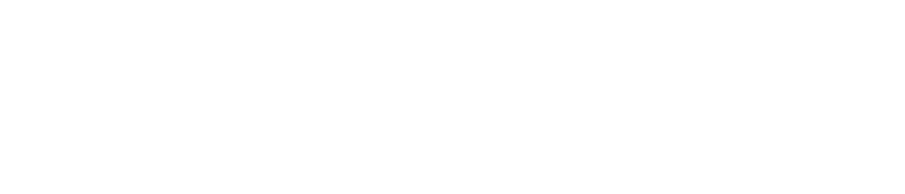
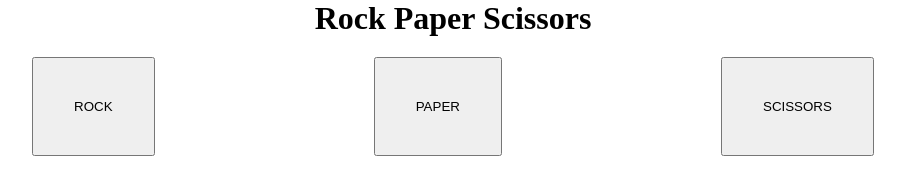
Before and after one commit to grandarena1/rock-paper-scissors, a plain HTML site: page index.html in a window 1280 px wide. Shown: the whole page, without its empty margins (187-1092 px from the left). Drawn offline with Linux system fonts and the light colour scheme.

Commit message:
Added buttons to rock paper scissors

```diff
--- a/index.html
+++ b/index.html
@@ -1,13 +1,19 @@
 <!DOCTYPE html>
 <html lang="en">
-<head>
+  <head>
     <meta charset="UTF-8">
     <meta http-equiv="X-UA-Compatible" content="IE=edge">
     <meta name="viewport" content="width=device-width, initial-scale=1.0">
     <title>Rock Paper Scissors</title>
-    <script src="rockpaperscissors.js"></script>
-</head>
-<body>
-
-</body>
+    <link rel="stylesheet" href="./style.css">
+    <script src="rockpaperscissors.js" defer></script>
+  </head>
+  <body>
+    <h1>Rock Paper Scissors</h1>
+    <div id="container">
+      <button>ROCK</button>
+      <button>PAPER</button>
+      <button>SCISSORS</button>
+    </div>
+  </body>
 </html>
--- a/rockpaperscissors.js
+++ b/rockpaperscissors.js
@@ -20,9 +20,9 @@ function getComputerChoice()
     return choice;
 }
 
-function getPlayerChoice()
+function getPlayerChoice(choice)
 {
-    const playerChoice = prompt("Please choose: ROCK, PAPER, or SCISSORS");
+    const playerChoice = choice;
     console.log(`You selected: ${playerChoice.toUpperCase()}`);
     return playerChoice.toUpperCase();
 }
--- /dev/null
+++ b/style.css
@@ -0,0 +1,19 @@
+* {
+    margin: 0;
+    padding: 0;
+    box-sizing: border-box;
+}
+
+h1 {
+    text-align: center;
+    margin-bottom: 20px;
+}
+
+#container {
+    display: flex;
+    justify-content: space-evenly;
+}
+
+button {
+    padding: 40px;
+}
```
